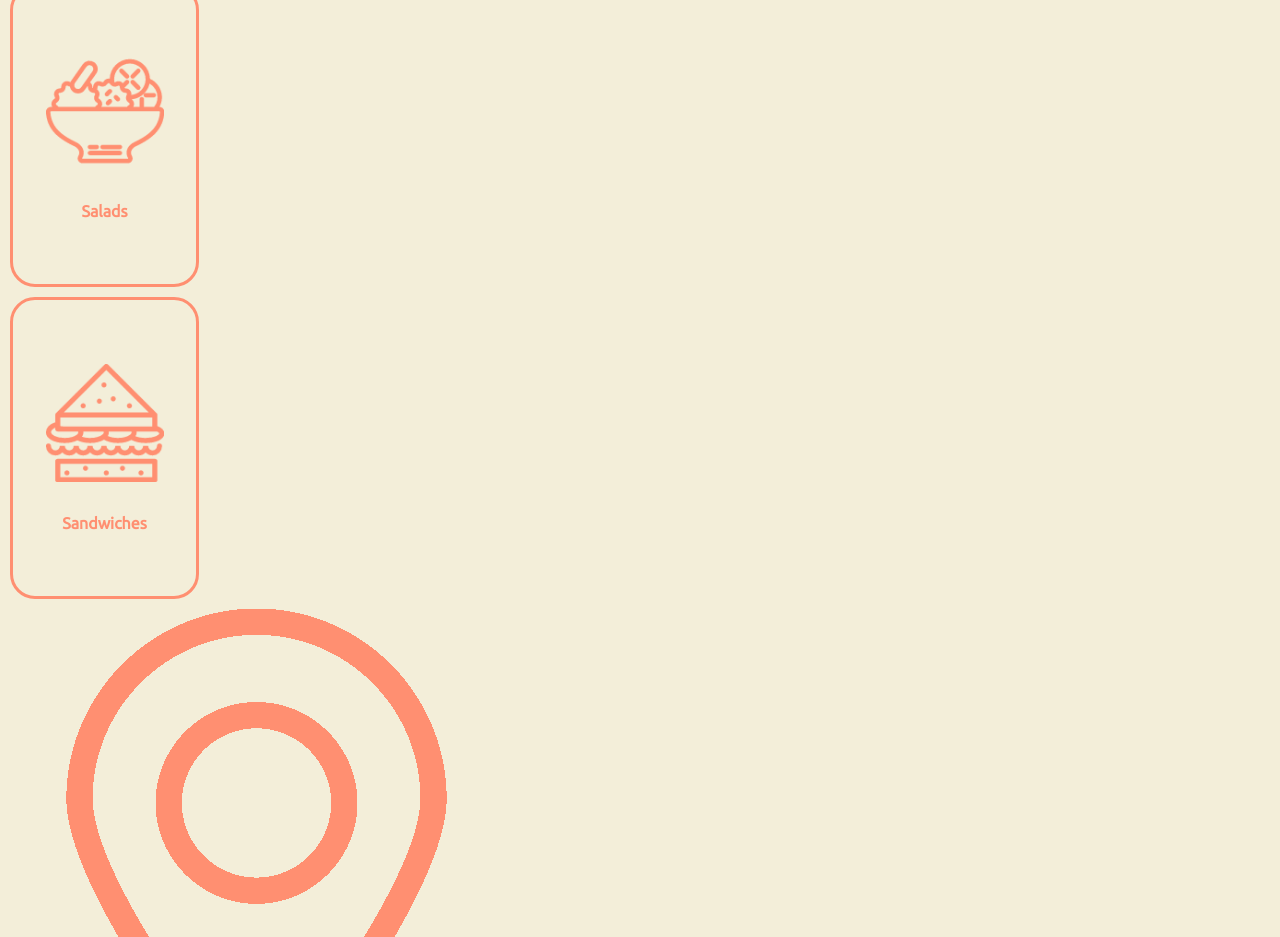
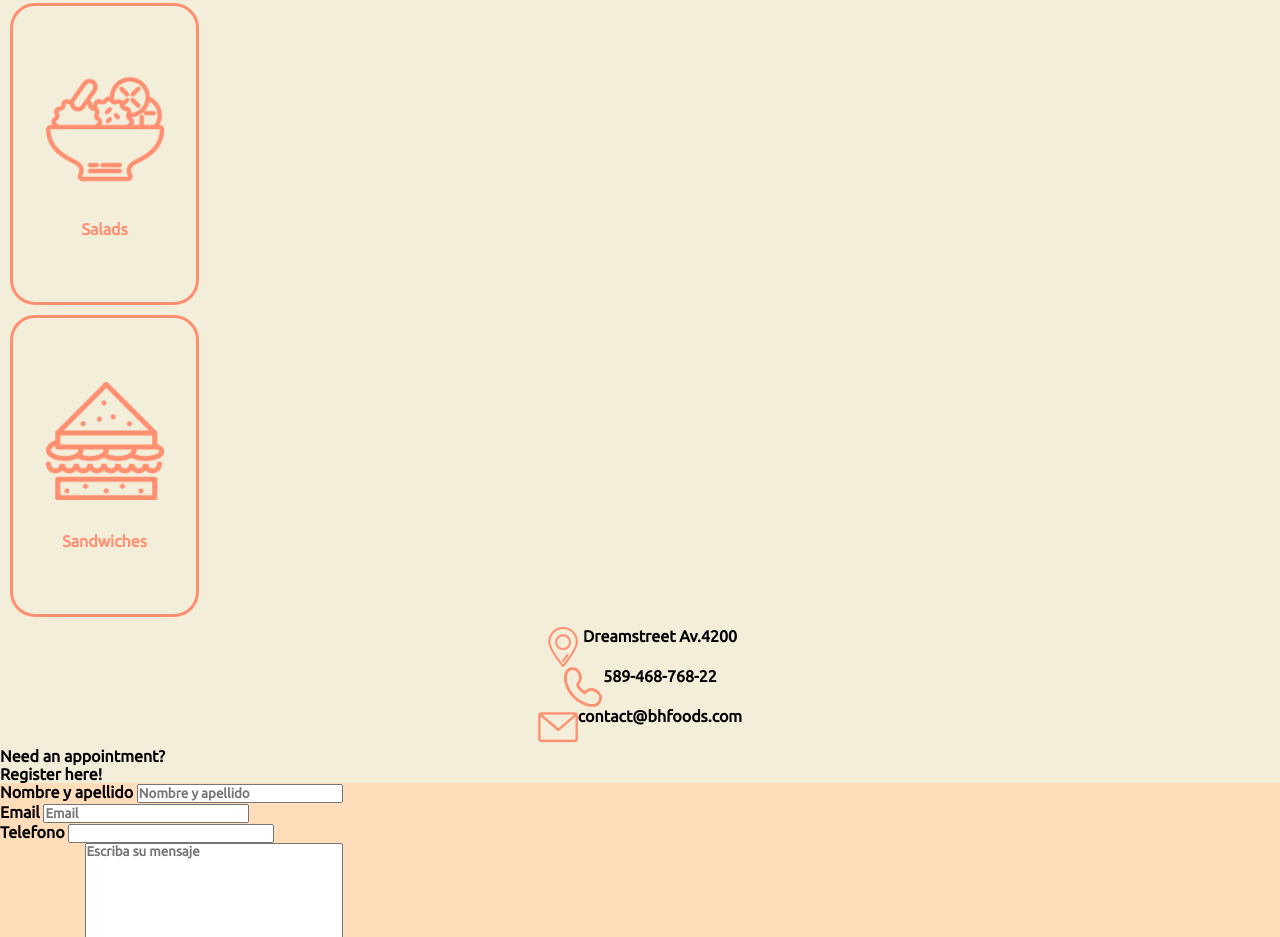
Before and after one commit to AgustinScarafioca/BigHouseFood, a website: page index.html in a window 1280 px wide. Shown: the part 1863-2800 px from the top of the page. Drawn offline with Linux system fonts and the light colour scheme.

Commit message:
Css base en camino

```diff
--- a/index.html
+++ b/index.html
@@ -88,16 +88,16 @@
             </section>
         </article>
         <!-- Contact -->
-        <section id="contact">
-            <div class="contact__location">
+        <section id="contact" class="contactDatat">
+            <div class="contact__data contact__location">
                 <img class="contact__img contact__img--location" src="assets/location-icon.png" alt="Localizacion">
                 <p class="contact__p contact__p--location">Dreamstreet Av.4200</p>
             </div>
-            <div class="contact__phone">
+            <div class="contact__data contact__phone">
                 <img class="contact__img contact__img--phone" src="assets/telephone-icon.png" alt="Telefono">
                 <p class="contact__p contact__p--phone">589-468-768-22</p>
             </div>
-            <div class="contact__mail">
+            <div class=" contact__data contact__mail">
                 <img class="contact__img contact__img--mail" src="assets/mail-icon.png" alt="Email">
                 <p class="contact__p contact__p--mail">contact@bhfoods.com</p>
             </div>
--- a/scss/_reset.scss
+++ b/scss/_reset.scss
@@ -2,5 +2,6 @@
     margin: 0;
     padding: 0;
     box-sizing: border-box;
-    font-family: 'Ubuntu', sans-serif
+    font-family: 'Ubuntu', sans-serif;
+    font-weight: 700;
 }
--- a/scss/style.scss
+++ b/scss/style.scss
@@ -15,7 +15,6 @@ header{
 }
 
 .header__title{
-    font-weight: 700;
     color: #FFE0BD;
 
 }
@@ -23,7 +22,6 @@ header{
 /* Nav */
 
 /* Home */
-
 
 .home{
     display: flex;
@@ -33,6 +31,10 @@ header{
 .mainSection1__title{
     display: flex;
     flex-direction: column;
+}
+
+.h3__p{
+    font-size: 24px;
 }
 
 .mainDiv{
@@ -89,3 +91,24 @@ header{
     height: 150px;
     padding: 1rem;
 }
+
+/* Contact */
+
+.contact__img{
+    height: 40px;
+    width: 40px;
+}
+
+
+.contact__data{
+    display: flex;
+    flex-direction: row;
+    justify-content: center;
+    align-content: center;
+}
+
+.contactForm{
+    display: flex;
+    flex-direction: column;
+    background-color: #FFDDBA;
+}
```
Also changed, not shown: css/style.css, 1 other file.
